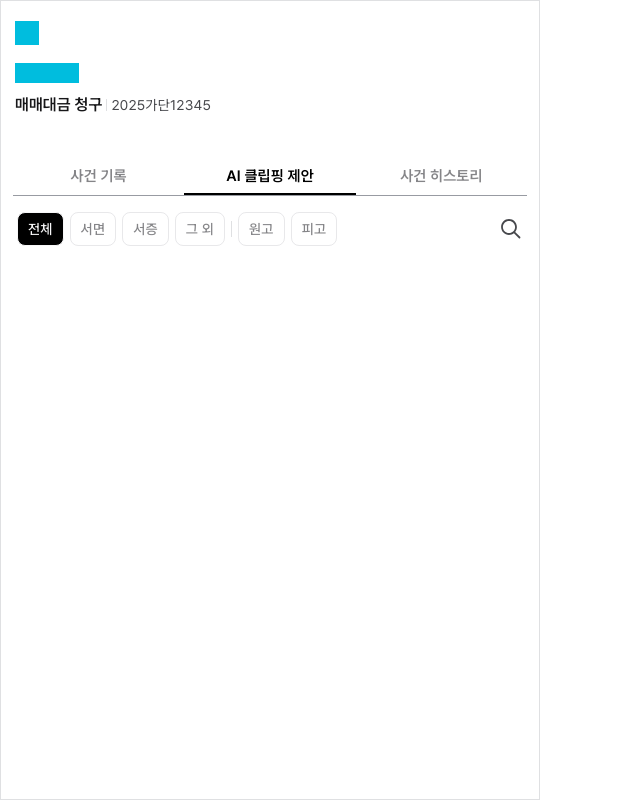
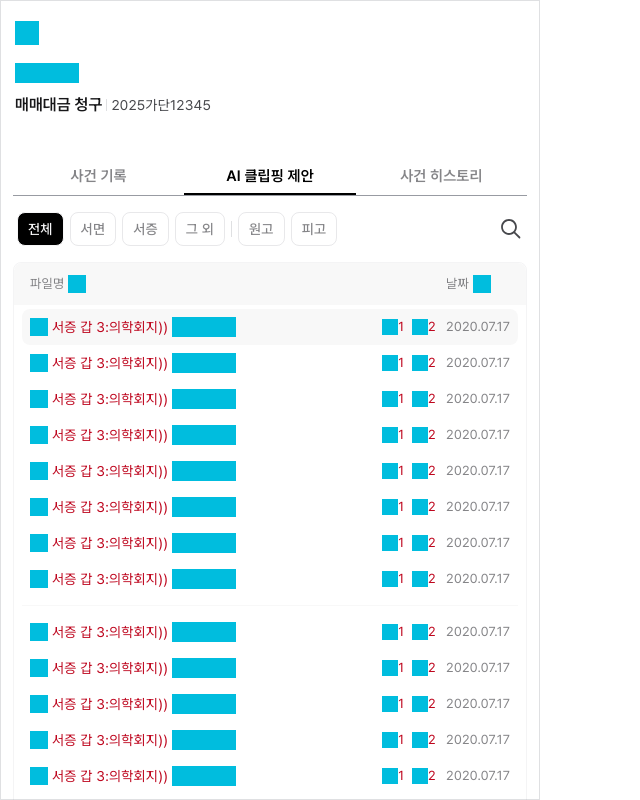
Before and after one commit to gustn99/ai-lex-web, a React (Vite) app: page /documents/1 in a window 1280 px wide. Shown: the whole page, without its empty margins (0-640 px from the left). Built offline with nearby package versions, Linux system fonts and the light colour scheme.

Commit message:
feat: 사건 기록 리스트 구현

```diff
--- /dev/null
+++ b/src/components/Documents/DetailSidebar/FileTab/FileItem.tsx
@@ -0,0 +1,33 @@
+import clsx from 'clsx';
+
+export default function FileItem({ id, activeFileId }: { id: number; activeFileId: number }) {
+	const isActive = id === activeFileId;
+
+	return (
+		<li>
+			<button
+				className={clsx(
+					'grid w-full grid-cols-[1fr_auto] items-center justify-between gap-2 rounded-lg p-2',
+					isActive && 'bg-fill-alternative',
+				)}
+			>
+				<div className="text-tag-red flex min-w-0 items-center gap-1">
+					<div className="bg-accent-background-cyan h-4.5 w-4.5 shrink-0"></div>
+					<div className="text-label-01-normal truncate">서증 갑 3:의학회지))</div>
+					<div className="bg-accent-background-cyan h-5 w-16 shrink-0"></div>
+
+					<div className="ml-auto flex gap-1">
+						{[1, 2].map((j) => (
+							<div key={j} className="flex items-center px-0.5">
+								<div className="bg-accent-background-cyan h-4 w-4"></div>
+								{j}
+							</div>
+						))}
+					</div>
+				</div>
+
+				<div className="w-16">2020.07.17</div>
+			</button>
+		</li>
+	);
+}
--- /dev/null
+++ b/src/components/Documents/DetailSidebar/FileTab/FileList.tsx
@@ -0,0 +1,30 @@
+import FileItem from './FileItem';
+
+export default function FileList() {
+	return (
+		<div className="border-line-normal-alternative text-label-02 text-label-alternative h-full w-full overflow-y-scroll rounded-lg border">
+			<div className="bg-fill-alternative flex items-center justify-between rounded-t-lg px-4 py-3">
+				<button className="flex w-16 gap-1">
+					파일명<div className="bg-accent-background-cyan h-4.5 w-4.5"></div>
+				</button>
+				<button className="flex w-16 gap-1">
+					날짜<div className="bg-accent-background-cyan h-4.5 w-4.5"></div>
+				</button>
+			</div>
+
+			<div className="mt-1 space-y-2 px-2">
+				<ul>
+					{[1, 2, 3, 4, 5, 6, 7, 8].map((i) => (
+						<FileItem key={`plaintiff-${i}`} id={i} activeFileId={1} />
+					))}
+				</ul>
+				<div className="bg-fill-alternative h-px w-full" />
+				<ul>
+					{[4, 5, 6, 7, 8].map((i) => (
+						<FileItem key={`defendance-${i}`} id={i} activeFileId={1} />
+					))}
+				</ul>
+			</div>
+		</div>
+	);
+}
--- a/src/components/Documents/DetailSidebar/FileTab/FileTab.tsx
+++ b/src/components/Documents/DetailSidebar/FileTab/FileTab.tsx
@@ -1,13 +1,15 @@
 import { useState } from 'react';
 
 import FileFilter from './FileFilter';
+import FileList from './FileList';
 
 export default function FileTab() {
 	const [searchKeyword, setSearchKeyword] = useState('');
 
 	return (
-		<div>
+		<div className="h-full space-y-3 overflow-y-scroll pb-15">
 			<FileFilter searchKeyword={searchKeyword} setSearchKeyword={setSearchKeyword} />
+			<FileList />
 		</div>
 	);
 }
```
